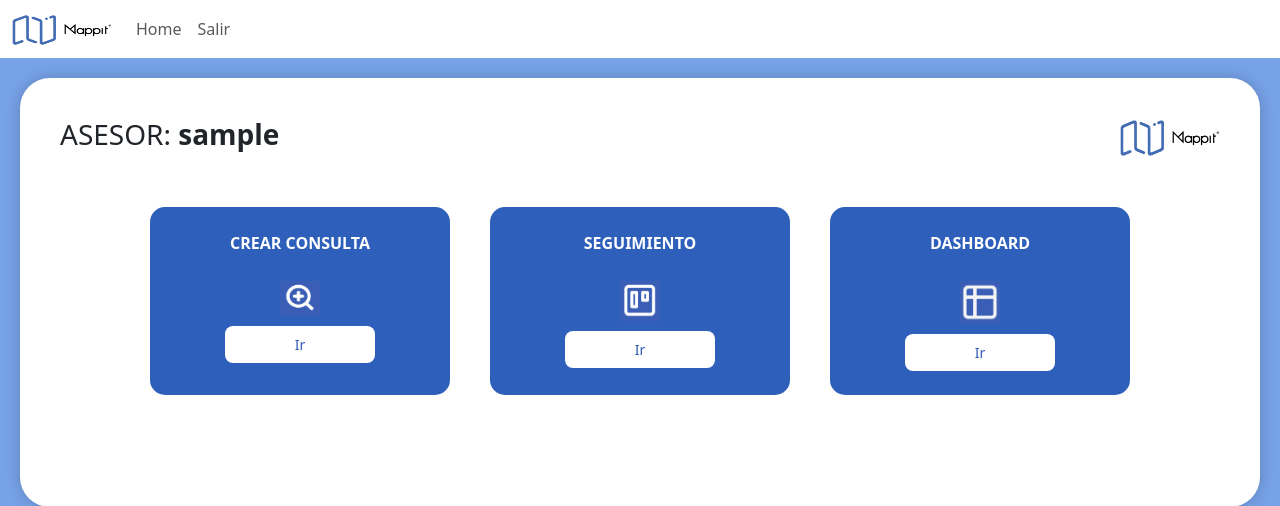
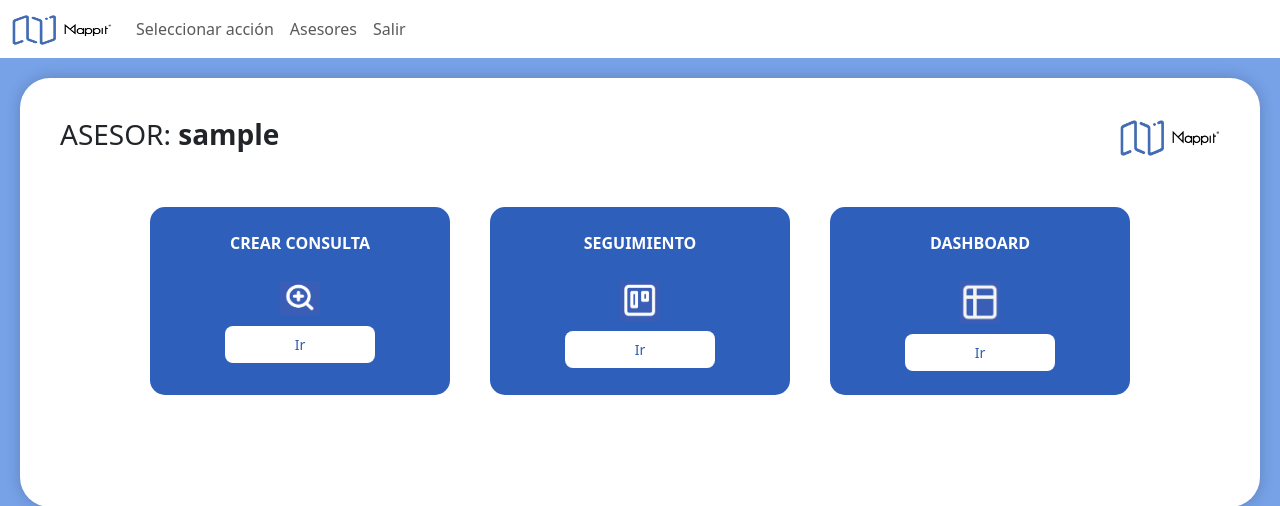
Before and after one commit to ViviCruz03/proyecto-mlm, a Django app: page /accion/ in a window 1280 px wide. Shown: the top 506 px of the page. Run offline with Django 5.2, Linux system fonts and the light colour scheme; the visitor is signed in with stand-in values (Sample User, id 1); some libraries are stand-ins or nearby versions.

Commit message:
Agregar el link al nav para ver las unidades que tiene un asesor

```diff
--- a/mlm/templates/base.html
+++ b/mlm/templates/base.html
@@ -13,6 +13,8 @@
     <script src="https://cdn.jsdelivr.net/npm/bootstrap@5.3.3/dist/js/bootstrap.bundle.min.js"integrity="sha384-YvpcrYf0tY3lHB60NNkmXc5s9fDVZLESaAA55NDzOxhy9GkcIdslK1eN7N6jIeHz"crossorigin="anonymous"></script>
 
     <link rel="stylesheet" type="text/css" href="{% static 'css/estilos.css' %}">
+
+
 
     <!-- Chart -->
     <script type="text/javascript" src="https://cdnjs.cloudflare.com/ajax/libs/Chart.js/3.8.0/chart.min.js"></script>
@@ -32,7 +34,10 @@
                 <ul class="navbar-nav">
                     {% if user.is_authenticated %}
                     <li class="nav-item">
-                        <a class="nav-link" href="/accion">Home</a>
+                        <a class="nav-link" href="/accion">Seleccionar acción</a>
+                    </li>
+                    <li class="nav-item">
+                        <a class="nav-link" href="/verAsesor">Asesores</a>
                     </li>
                     <li class="nav-item">
                         <a class="nav-link" href="/salir">Salir</a>
```
